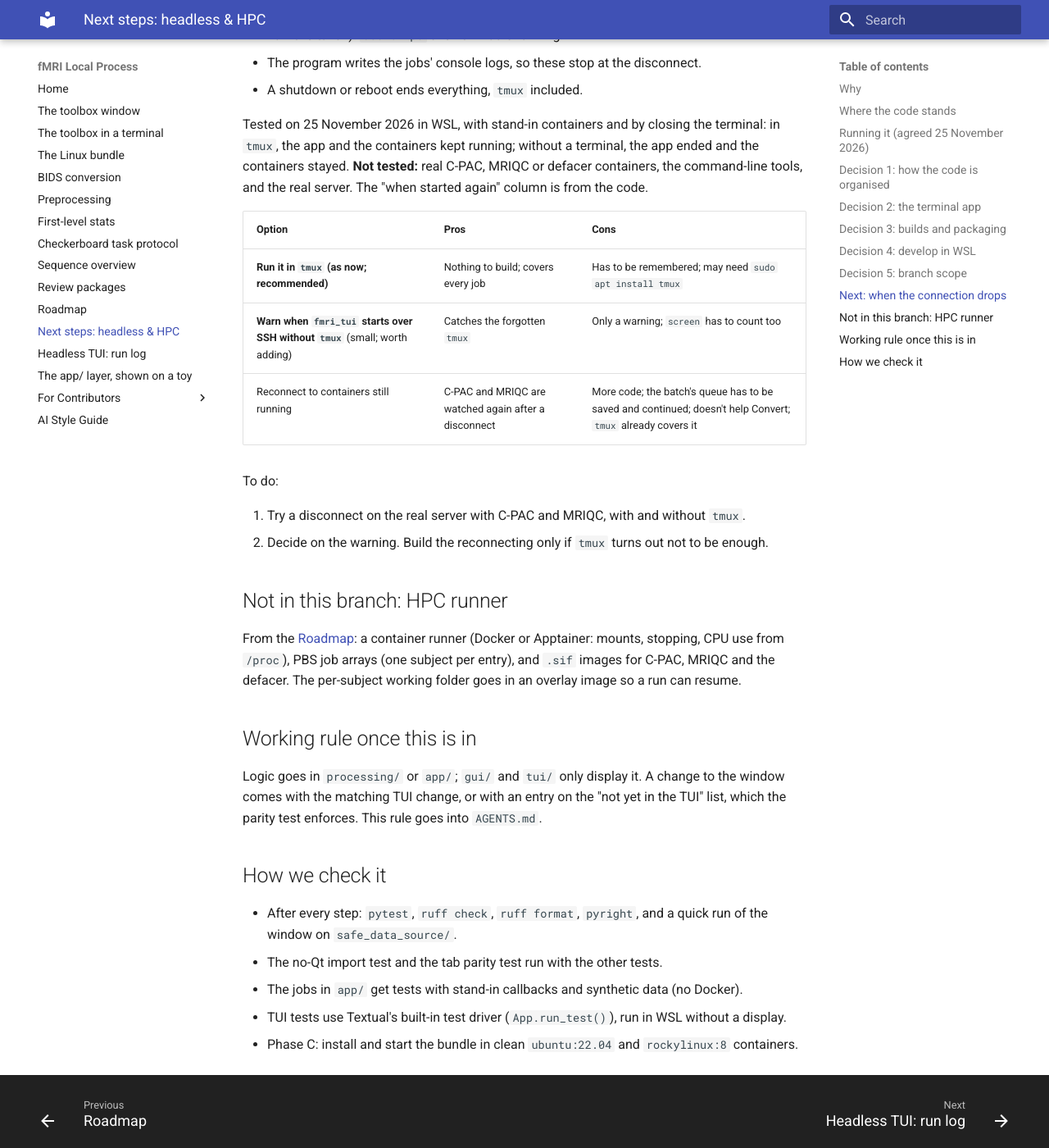
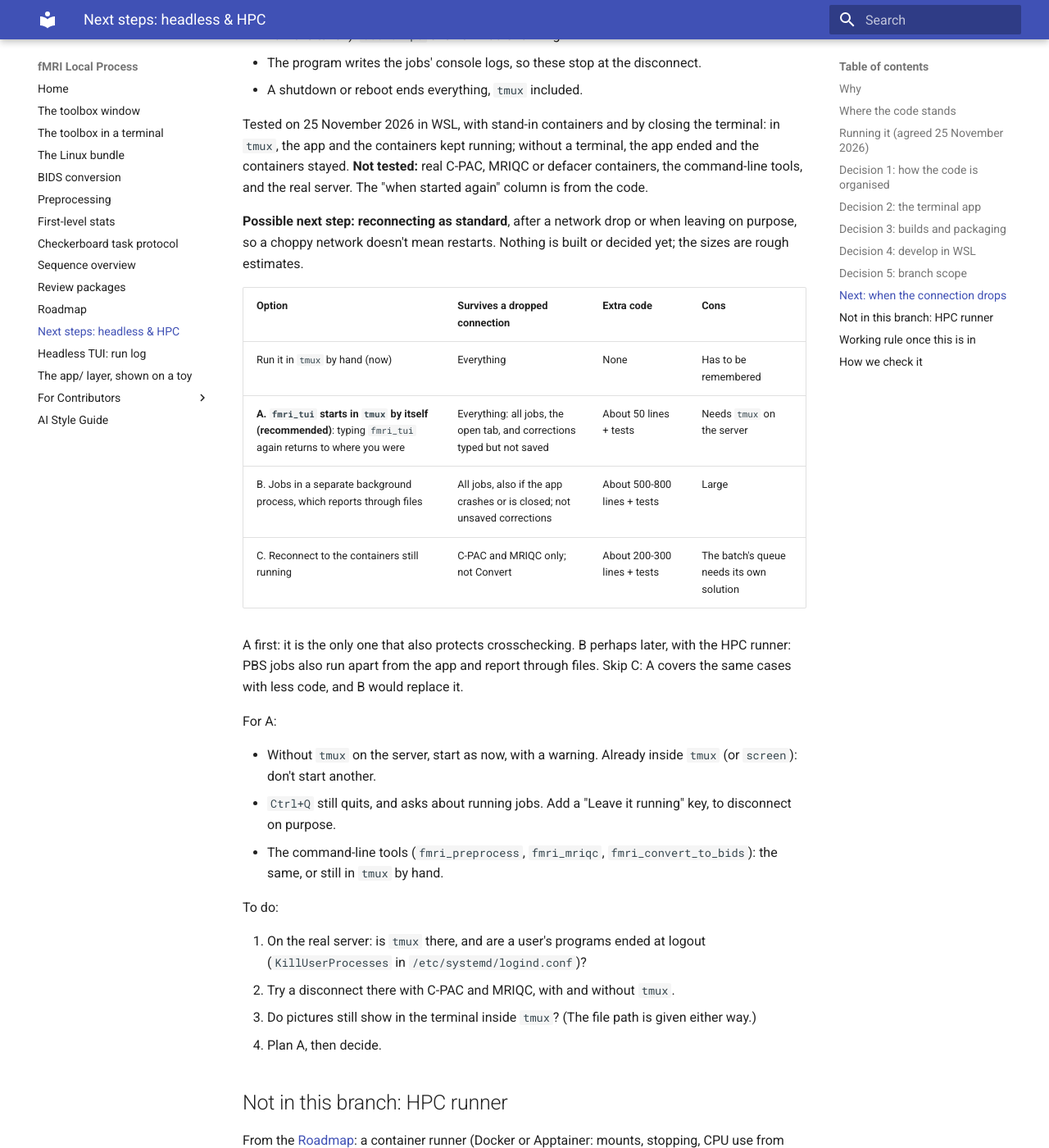
Before and after one commit to stefandup/fmri-local-process, an MkDocs documentation site: the page built from docs/next-steps.md, in a window 1280 px wide and 1400 px high, scrolled down 6787 px. Shown: the whole window at 82% size. Built offline with MkDocs 1.6.1 and Material for MkDocs 9.7.7, drawn with Linux system fonts in a browser that asks for light colours.

Commit message:
next-steps: reconnecting as standard, as a possible next step
Co-Authored-By: Claude Opus 5.5 <noreply@anthropic.com>
Claude-Session: https://claude.ai/code/session_01RVwtBQeJiCYhNj8CWnzerP

```diff
--- a/docs/next-steps.md
+++ b/docs/next-steps.md
@@ -220,16 +220,35 @@ app and the containers kept running; without a terminal, the app ended and the c
 **Not tested:** real C-PAC, MRIQC or defacer containers, the command-line tools, and the real server.
 The "when started again" column is from the code.
 
-| Option | Pros | Cons |
-|---|---|---|
-| **Run it in `tmux` (as now; recommended)** | Nothing to build; covers every job | Has to be remembered; may need `sudo apt install tmux` |
-| **Warn when `fmri_tui` starts over SSH without `tmux`** (small; worth adding) | Catches the forgotten `tmux` | Only a warning; `screen` has to count too |
-| Reconnect to containers still running | C-PAC and MRIQC are watched again after a disconnect | More code; the batch's queue has to be saved and continued; doesn't help Convert; `tmux` already covers it |
+**Possible next step: reconnecting as standard**, after a network drop or when leaving on purpose, so a
+choppy network doesn't mean restarts. Nothing is built or decided yet; the sizes are rough estimates.
+
+| Option | Survives a dropped connection | Extra code | Cons |
+|---|---|---|---|
+| Run it in `tmux` by hand (now) | Everything | None | Has to be remembered |
+| **A. `fmri_tui` starts in `tmux` by itself (recommended)**: typing `fmri_tui` again returns to where you were | Everything: all jobs, the open tab, and corrections typed but not saved | About 50 lines + tests | Needs `tmux` on the server |
+| B. Jobs in a separate background process, which reports through files | All jobs, also if the app crashes or is closed; not unsaved corrections | About 500-800 lines + tests | Large |
+| C. Reconnect to the containers still running | C-PAC and MRIQC only; not Convert | About 200-300 lines + tests | The batch's queue needs its own solution |
+
+A first: it is the only one that also protects crosschecking. B perhaps later, with the HPC runner: PBS
+jobs also run apart from the app and report through files. Skip C: A covers the same cases with less
+code, and B would replace it.
+
+For A:
+
+- Without `tmux` on the server, start as now, with a warning. Already inside `tmux` (or `screen`): don't
+  start another.
+- `Ctrl+Q` still quits, and asks about running jobs. Add a "Leave it running" key, to disconnect on purpose.
+- The command-line tools (`fmri_preprocess`, `fmri_mriqc`, `fmri_convert_to_bids`): the same, or still in
+  `tmux` by hand.
 
 To do:
 
-1. Try a disconnect on the real server with C-PAC and MRIQC, with and without `tmux`.
-2. Decide on the warning. Build the reconnecting only if `tmux` turns out not to be enough.
+1. On the real server: is `tmux` there, and are a user's programs ended at logout (`KillUserProcesses` in
+   `/etc/systemd/logind.conf`)?
+2. Try a disconnect there with C-PAC and MRIQC, with and without `tmux`.
+3. Do pictures still show in the terminal inside `tmux`? (The file path is given either way.)
+4. Plan A, then decide.
 
 ## Not in this branch: HPC runner
 
```
